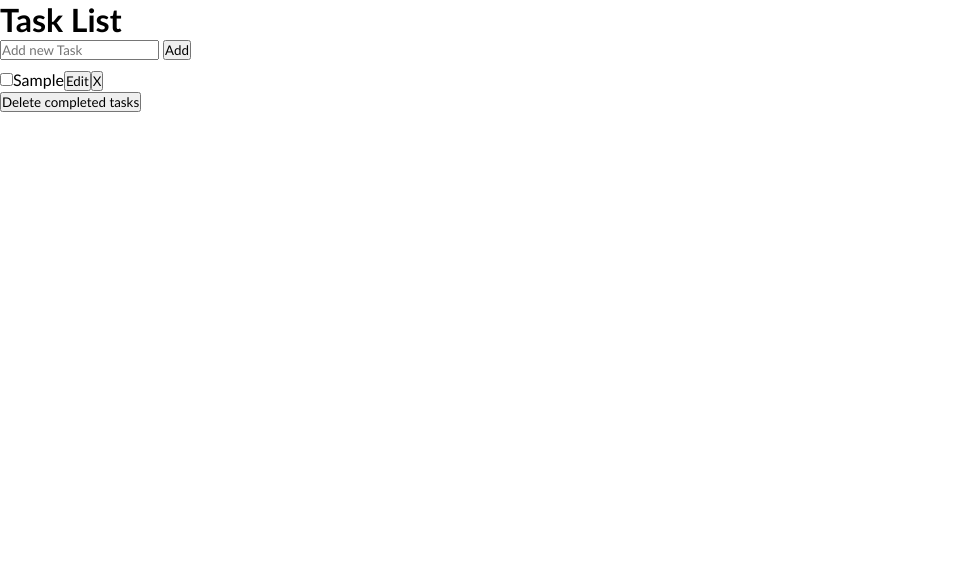
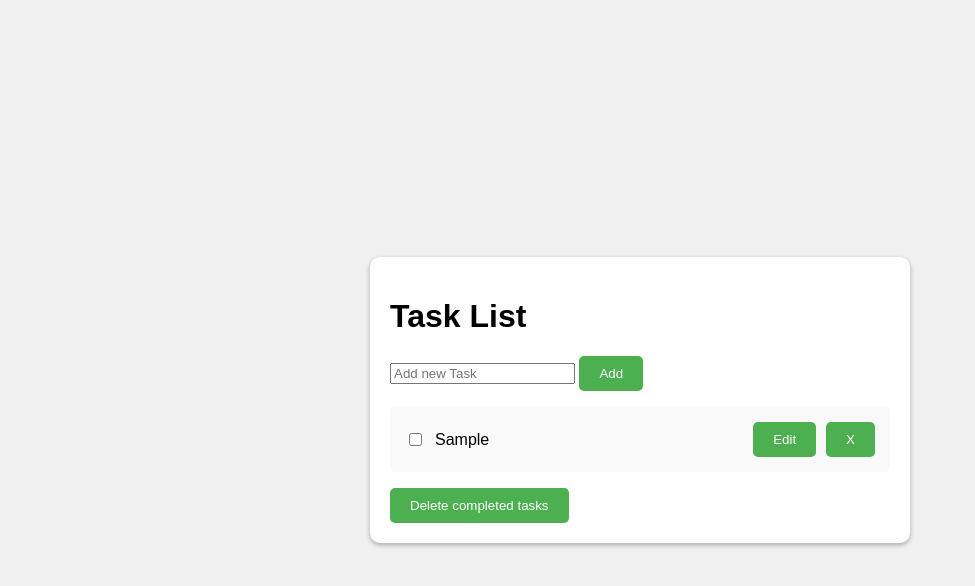
Before and after one commit to asmip10/To-do-list-complete, a plain HTML site: page index.html in a window 1280 px wide. Both pictures are taken after typing "Sample" into the empty fields and a click on the button "Add". Shown: the whole page, without its empty margins (0-975 px from the left). Drawn offline with Linux system fonts and the light colour scheme.

Commit message:
add basic styles

```diff
--- a/style.css
+++ b/style.css
@@ -1,35 +1,66 @@
-*{
+body {
+    font-family: 'Poppins', sans-serif;
     margin: 0;
+    display: flex;
+    justify-content: center;
+    align-items: center;
+    min-height: 100vh;
+    background-color: #f0f0f0;
+  }
+
+  .container {
+    background-color: #fff;
+    border-radius: 10px;
+    box-shadow: 0 2px 5px rgba(0,0,0,0.3);
+    padding: 20px;
+    width: 80%;
+    max-width: 500px;
+  }
+
+  ul {
+    list-style: none;
     padding: 0;
-    box-sizing: border-box;
-    font-family: 'Gill Sans', 'Gill Sans MT', Calibri, 'Trebuchet MS', sans-serif;
   }
 
   li {
-    margin-top: 10px;
-    width: 250;
-    max-width: 300px;
-}
-.task {
+      background-color: #f9f9f9;
+      border-radius: 5px;
+      padding: 15px;
+      margin-bottom: 10px;
       display: flex;
+      align-items: center;
       gap: 10px;
   }
-.task p{
+
+  li > span {
       flex-grow: 1;
+      overflow-wrap: break-word;
   }
 
-#task-list {
-    display: flex;
-    flex-direction: column;
-    justify-content: center;
+  .completed {
+    text-decoration: line-through;
+    opacity: 0.5;
+    color: #999;
   }
-/* button {
+
+  button {
+    background-color: #4CAF50;
+    color: white;
+    border: none;
     padding: 10px 20px;
-    font-size: 16px;
-    margin-left: 10px;
-    background-color: #28a745;
-    color: #fff;
-    border: none;
-    border-radius: 4px;
+    border-radius: 5px;
     cursor: pointer;
-} */
+    transition: background-color 0.3s ease;
+    white-space: nowrap; /* Evita que el texto del botón se rompa a otra línea */
+  }
+
+  button:hover {
+    background-color: #3e8e41;
+  }
+
+  /* Media query para pantallas pequeñas */
+  @media (max-width: 768px) {
+    .container {
+      width: 90%;
+    }
+  }
```
Lines whose indentation alone changed are shown as unchanged.
